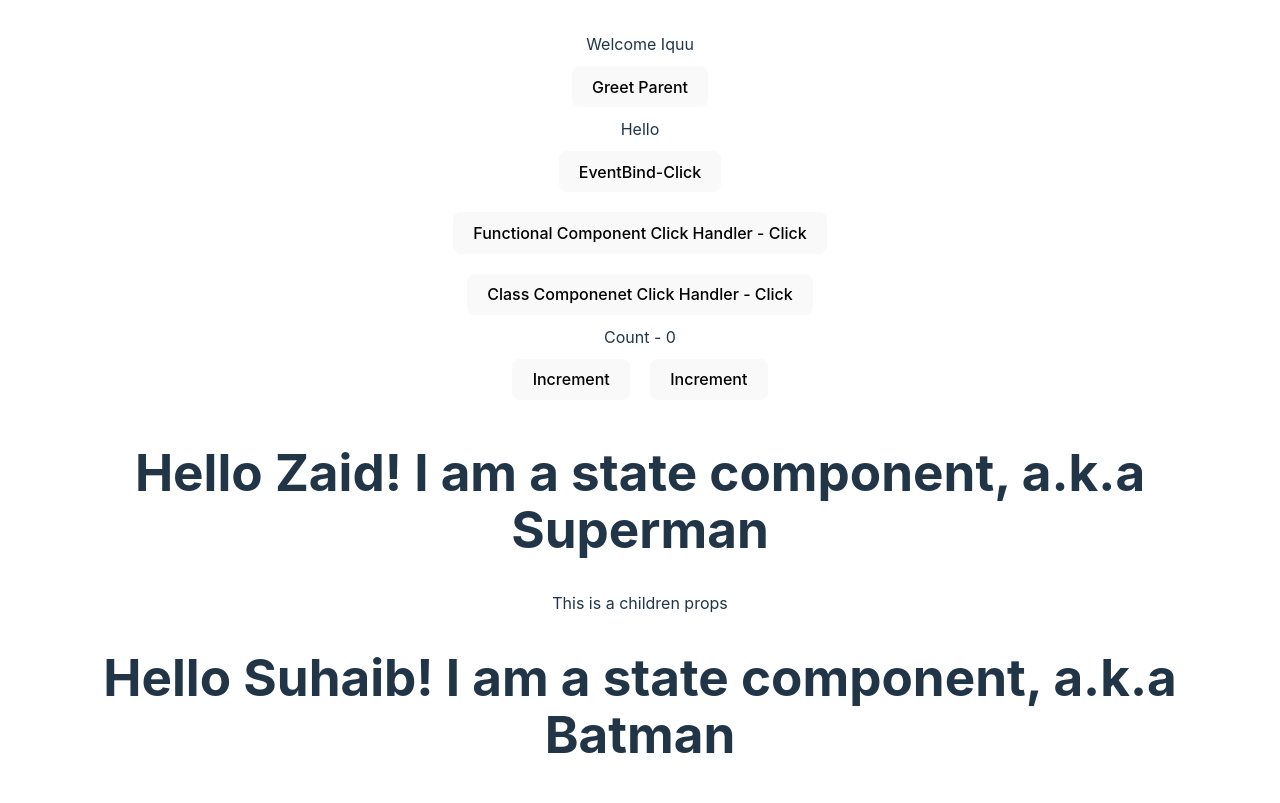
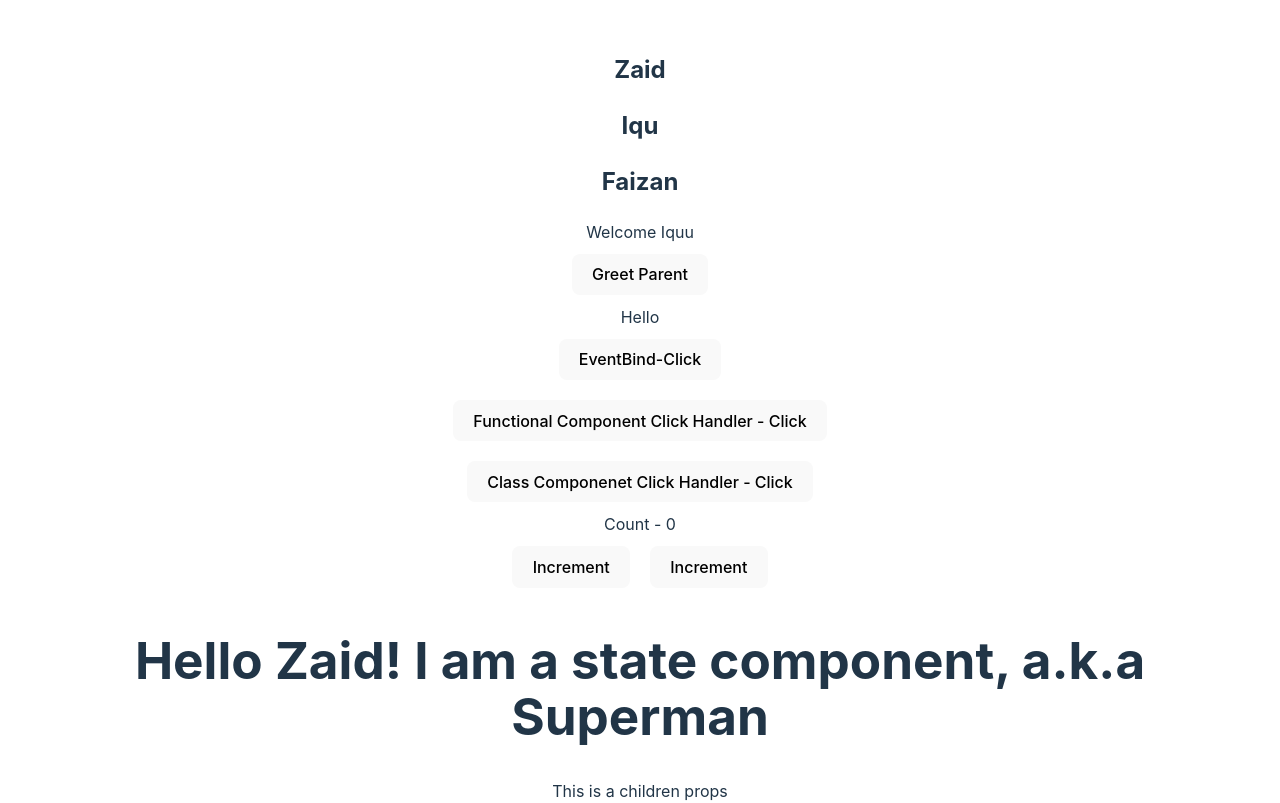
Before and after one commit to zaidfayaz/React, a React (Vite) app in the folder react_practice/: page / in a window 1280 px wide. Shown: the top 803 px of the page. Built offline with nearby package versions, Linux system fonts and the light colour scheme.

Commit message:
new file

```diff
--- a/react_practice/src/App.jsx
+++ b/react_practice/src/App.jsx
@@ -12,21 +12,29 @@ import ClassClick from './components/Class_Click'
 import EventBind from './components/Event_Bind'
 import ParentComponent from './components/ParentComponent'
 import ConditionalRendering from './components/ConditionalRendering'
+import ListRendering from './components/ListRendering'
 
 function App() {
   return (
     <>
       <div className='App'>
+      {/*List rendering*/}
+      <ListRendering></ListRendering>
+
       {/*conditional rendering*/}
       <ConditionalRendering></ConditionalRendering>
+
       {/*child to parent communication*/}
       <ParentComponent></ParentComponent>
+
       {/*Binding Event Handlers*/}
       <EventBind></EventBind>
+
       {/*Event Handlers*/}
       <FunctionClick></FunctionClick>
      <ClassClick></ClassClick>
       <Counter></Counter>
+
       {/*props for functional component*/}
         <Greet name ="Zaid" heroName = "Superman"><p>This is a children props</p></Greet>
         <Greet name ="Suhaib" heroName = "Batman"><button>Action</button></Greet>
--- /dev/null
+++ b/react_practice/src/components/ListRendering.jsx
@@ -0,0 +1,33 @@
+import React from 'react'
+
+function ListRendering() {
+    const names = ['Zaid', 'Iqu', 'Faizan']
+    const persons = [{
+        Id: 1,
+        Name: 'Zaid',
+        Age: 27,
+        Skill: 'FrontEnd',
+    },
+    {
+        Id: 2,
+        Name: 'Iqu',
+        Age: 28,
+        Skill: 'React',
+    },
+    {
+        Id: 3,
+        Name: 'Haseeb',
+        Age: 31,
+        Skill: 'Fullstack',
+    }]
+    const personList = persons.map(person => <h2>IMy name is{person.name}</h2>)
+    return (
+        <div>
+            {
+                names.map(name => <h2>{name}</h2>)
+            }
+        </div>
+    )
+}
+
+export default ListRendering
```
